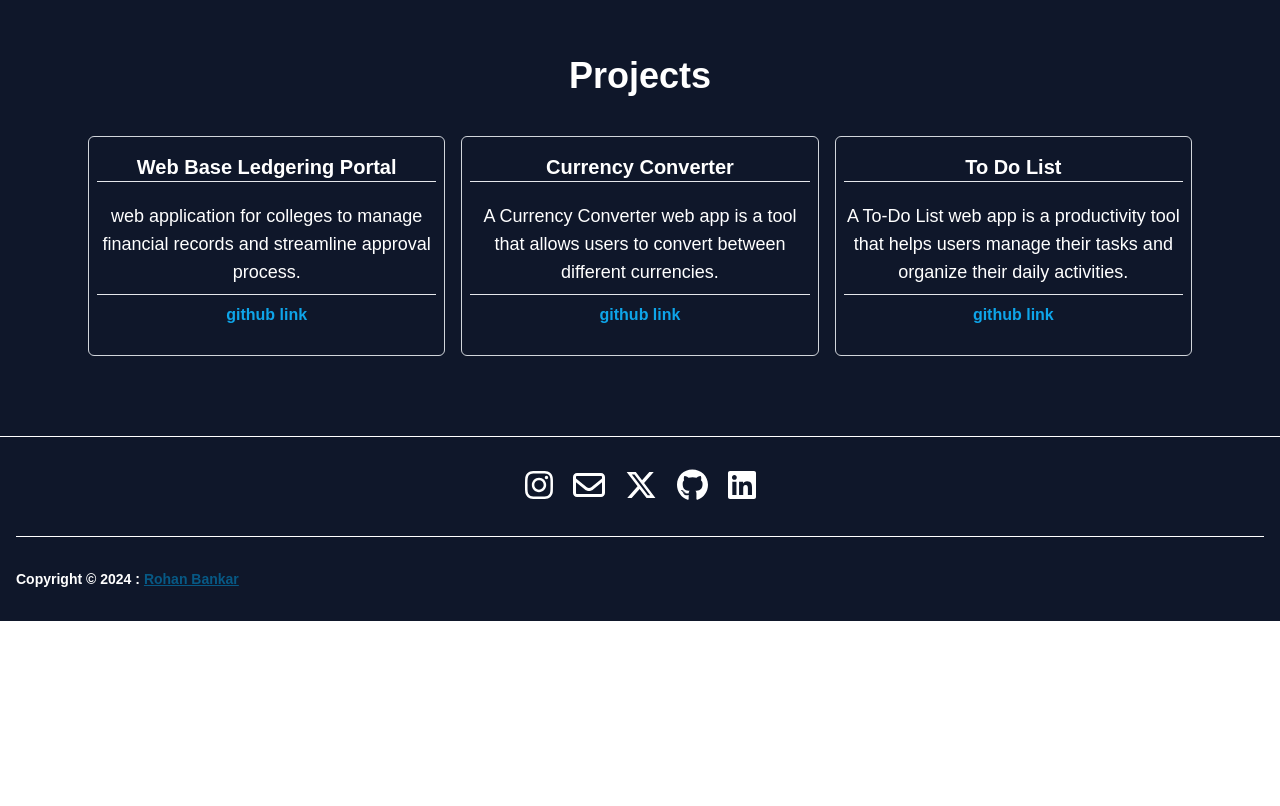
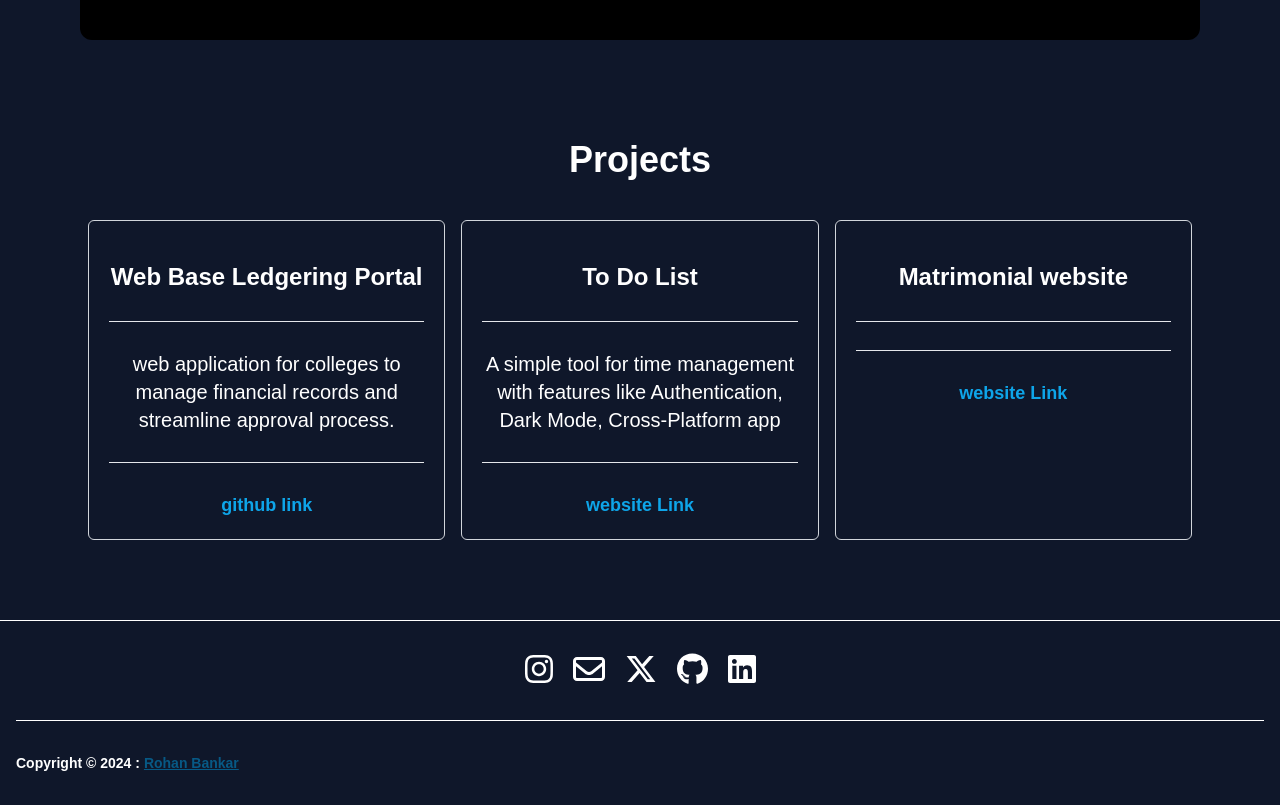
Before and after one commit to rohan-bankar/portfolio, a React (Vite) app: page / in a window 1280 px wide. Shown: the part 1700-2506 px from the top of the page. Before the commit the page ends 2322 px from the top, so only its background shows below. Built offline with nearby package versions, Linux system fonts and the light colour scheme.

Commit message:
few changes

```diff
--- a/src/components/Card/Card.jsx
+++ b/src/components/Card/Card.jsx
@@ -4,12 +4,12 @@ function Card(props) {
   const{themeMode} = useTheme();
   return (
     <>
-    <div className='lg:h-[220px] lg:w-[400px] rounded-md border-solid border-gray-300 hover:shadow-md hover:shadow-sky-500 border p-2 text-center max-sm:mb-5 sm:mx-2 '>
-        <h1 className={`text-xl font-bold mt-2 ${themeMode === 'light' ? 'text-black' : 'text-white'}`}>{props.title}</h1>
-        <hr />
-        <p className={`text-lg mt-5 font-thin ${themeMode === 'light' ? 'text-black' : 'text-white'}`}>{props.description}</p>
-        <hr className='my-2' />
-        <a href={props.link} className='text-sky-500 font-bold hover:underline hover:text-sky-600' >github link</a>
+    <div className='lg:h-[320px] lg:w-[400px] p-5  rounded-md border-solid border-gray-300 hover:shadow-md hover:shadow-sky-500 border  text-center max-sm:mb-5 sm:mx-2'>
+        <h1 className={`text-2xl font-bold my-5 ${themeMode === 'light' ? 'text-black' : 'text-white'}`}>{props.title}</h1>
+        <hr className='my-7' />
+        <p className={`text-xl mt-5 font-thin ${themeMode === 'light' ? 'text-black' : 'text-white'}`}>{props.description}</p>
+        <hr className='my-7' />
+        <a href={props.link} className='text-sky-500 font-bold text-lg hover:underline hover:text-sky-600 my-5' >{props.linkName}</a>
     </div>
     </>
   )
--- a/src/components/Footer/Footer.jsx
+++ b/src/components/Footer/Footer.jsx
@@ -17,19 +17,19 @@ export default function Footer() {
 
                      <div className="flex mt-2 space-x-5 max-sm:justify-center sm:justify-center sm:mt-0 ">
                         <Link to="https://www.instagram.com/rohan_bankar_7/" className={`${themeMode === 'light' ? 'text-gray-500' : 'text-white'}`}>
-                        <FontAwesomeIcon className='transform hover:rotate-360 hover:-translate-y-full hover:scale-105 transition-transform duration-1000' icon="fa-brands fa-instagram" size="2x" />
+                        <FontAwesomeIcon className='custom-icon' icon="fa-brands fa-instagram" size="2x" />
                         </Link>
                         <Link to="mailto:rohanbankar011@gmail.com" className={`${themeMode === 'light' ? 'text-gray-500' : 'text-white'}`}>
-                        <FontAwesomeIcon className='transform hover:rotate-360 hover:-translate-y-full hover:scale-105 transition-transform duration-1000' icon="fa-regular fa-envelope" size="2xl" />
+                        <FontAwesomeIcon className='custom-icon' icon="fa-regular fa-envelope" size="2xl" />
                         </Link>
                         <Link to="https://twitter.com/Bankar2Rohan" className={`${themeMode === 'light' ? 'text-gray-500' : 'text-white'}`}>
-                        <FontAwesomeIcon className='transform hover:rotate-360 hover:-translate-y-full hover:scale-105 transition-transform duration-1000' icon="fa-brands fa-x-twitter" size="2xl" />
+                        <FontAwesomeIcon className='custom-icon' icon="fa-brands fa-x-twitter" size="2xl" />
                         </Link>
                         <Link to="https://github.com/rohan-bankar" className={`${themeMode === 'light' ? 'text-gray-500' : 'text-white'}`}>
-                        <FontAwesomeIcon className='transform hover:rotate-360 hover:-translate-y-full hover:scale-105 transition-transform duration-1000' icon="fa-brands fa-github" size="2xl" />
+                        <FontAwesomeIcon className='custom-icon' icon="fa-brands fa-github" size="2xl" />
                         </Link>
                         <Link to="https://www.linkedin.com/in/rohan-bankar/" className={`${themeMode === 'light' ? 'text-gray-500' : 'text-white'}`}>
-                        <FontAwesomeIcon className='transform hover:rotate-360 hover:-translate-y-full hover:scale-105 transition-transform duration-1000' icon="fa-brands fa-linkedin" size="2xl" />
+                        <FontAwesomeIcon className='custom-icon' icon="fa-brands fa-linkedin" size="2xl" />
                         </Link>
                     </div>
 
--- a/src/components/Home/Home.jsx
+++ b/src/components/Home/Home.jsx
@@ -10,9 +10,9 @@ library.add(faSquareGithub,faSquareInstagram,faSquareXTwitter)
 function Home() {
     const {themeMode} = useTheme();
     const data = [
-        {title:"Web Base Ledgering Portal",description:"web application for colleges to manage financial records and streamline approval process.",link:"https://github.com/rohan-bankar/web-based-ledgering-portal"},
-        {title:"Currency Converter",description:"A Currency Converter web app is a tool that allows users to convert between different currencies.",link:"https://github.com/rohan-bankar/Currency-Converter"},
-        {title:"To Do List",description:"A To-Do List web app is a productivity tool that helps users manage their tasks and organize their daily activities.",link:"https://github.com/rohan-bankar/TO-Do-List-Task1/tree/main/To%20do%20list"}
+        {title:"Web Base Ledgering Portal",description:"web application for colleges to manage financial records and streamline approval process.",link:"https://github.com/rohan-bankar/web-based-ledgering-portal",linkName:"github link"},
+        {title:"To Do List",description:"A simple tool for time management with features like Authentication, Dark Mode, Cross-Platform app",link:"https://todo-frontend-bw4j.onrender.com",linkName:"website Link"},
+        {title:"Matrimonial website",description:"",link:"",linkName:"website Link"}
     ];
   return (
     <>
@@ -53,16 +53,19 @@ function Home() {
                         "Javascript",<br />
                         "CSS3",<br />
                         "HTML",<br />
+                        "Node.js"<br />
                     &#93;, <br />
                     "frameworks": &#91;<br />
                     "ReactJS",<br />
-                    "bootstrap"<br />
+                    "bootstrap,"<br />
+                    "ExpressJS"<br />
                     &#93;,<br />
                     "Ui-Libraries": &#91;<br />
                     "tailwindcss"<br />
                     &#93;, <br />
                     "DB": &#91;<br />
-                    "mySql"<br />
+                    "mySql",<br />
+                    "mongoDB"<br />
                     &#93;, <br />
                     "location": "Pune, MH, IND" <br />
                 </div>
@@ -74,7 +77,7 @@ function Home() {
             <p className={`lg:text-4xl sm:text-4xl max-sm:text-3xl text-center font-bold ${themeMode === 'light' ? 'text-black' : 'text-white'}`}>Projects</p>
             <div id='project' className='flex lg:flex-row max-sm:flex-col lg:justify-evenly mt-10'>
                 {data.map((item,index)=>(
-                    <Card key={index} title={item.title} description={item.description} link={item.link}/>
+                    <Card key={index} title={item.title} description={item.description} link={item.link} linkName={item.linkName}/>
                 ))}
             </div>
         </div>
--- a/src/index.css
+++ b/src/index.css
@@ -31,3 +31,11 @@
       }
     }
   }
+
+  .custom-icon {
+    transition: transform 1s;
+  }
+
+  .custom-icon:hover {
+    transform: rotate(360deg) translateY(-10px) translateX(5px) scale(1.3);
+  }
```
